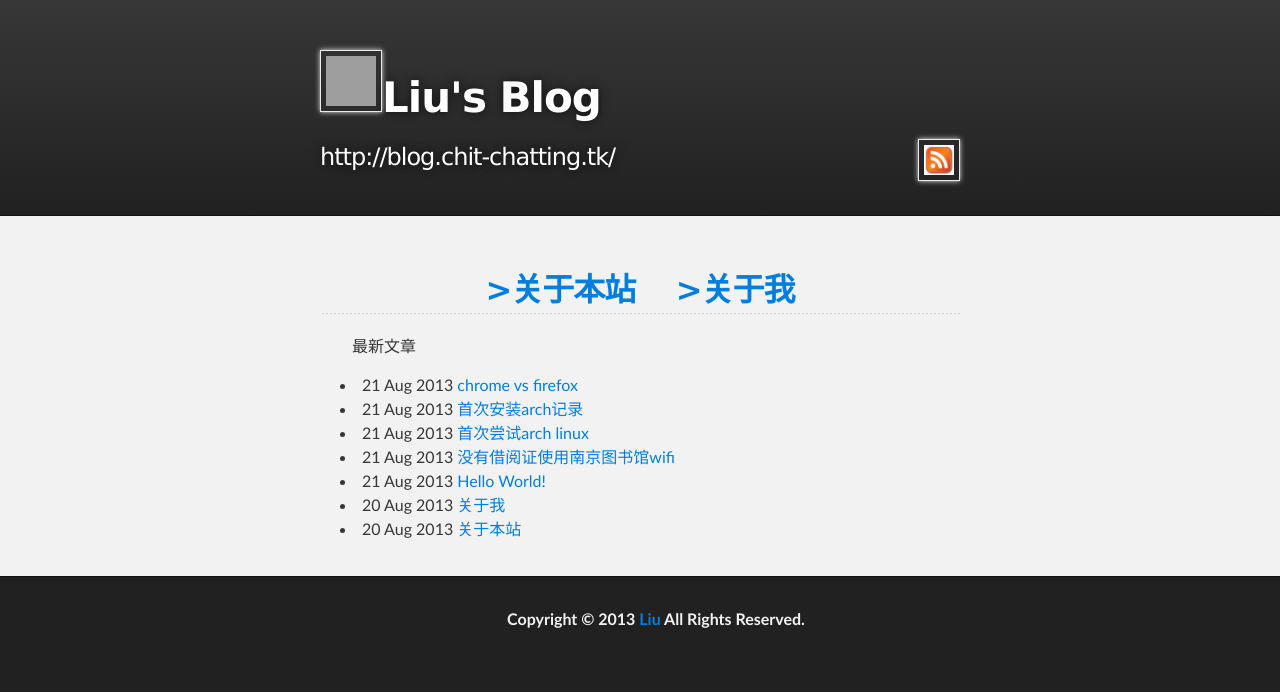
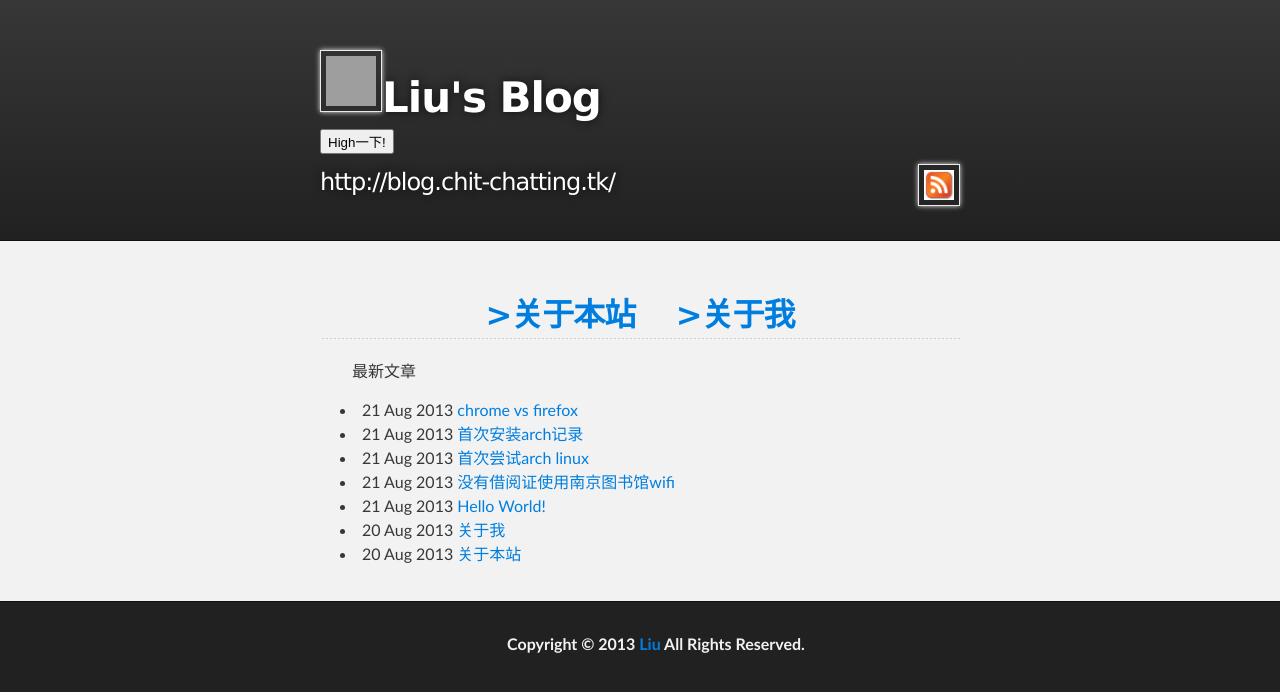
Before and after one commit to laurence6/blog, a Jekyll site: the page built from index.html, in a window 1280 px wide. Shown: the top 692 px of the page. Built offline with Jekyll 4.4.1, drawn with Linux system fonts in a browser that asks for light colours; grey boxes are pictures that could not be loaded.

Commit message:
Update default.html

```diff
--- a/_layouts/default.html
+++ b/_layouts/default.html
@@ -18,7 +18,7 @@
 	<div id="header_wrap" class="outer">
 		<header class="inner">
 
-			<h1 id="project_title"><img src="http://ww4.sinaimg.cn/mw690/bf2cf099jw1e7u54z4seij20l90l8mys.jpg" width="50" height="50" />Liu's Blog</h1>
+			<h1 id="project_title"><img src="http://ww4.sinaimg.cn/mw690/bf2cf099jw1e7u54z4seij20l90l8mys.jpg" width="50" height="50" />Liu's Blog</h1><button align="right" type="button" onclick="high()">High一下!</button>
 			<h3 id="project_tagline">http://blog.chit-chatting.tk/<a href="/atom.xml" target="_blank"><img align="right" src="/images/rss.png" width="30" height="30" /></a></h3>
 
 		</header>
```
